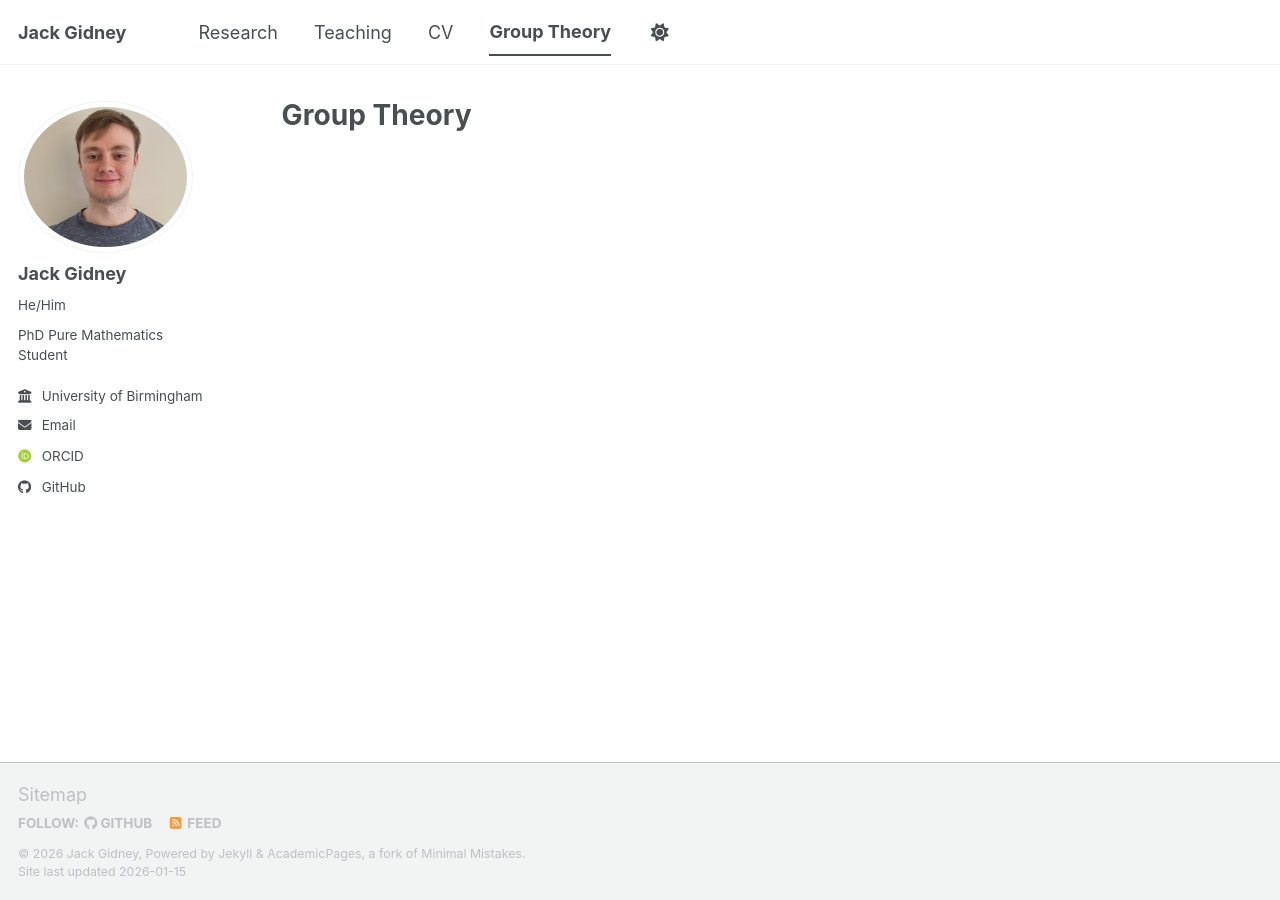
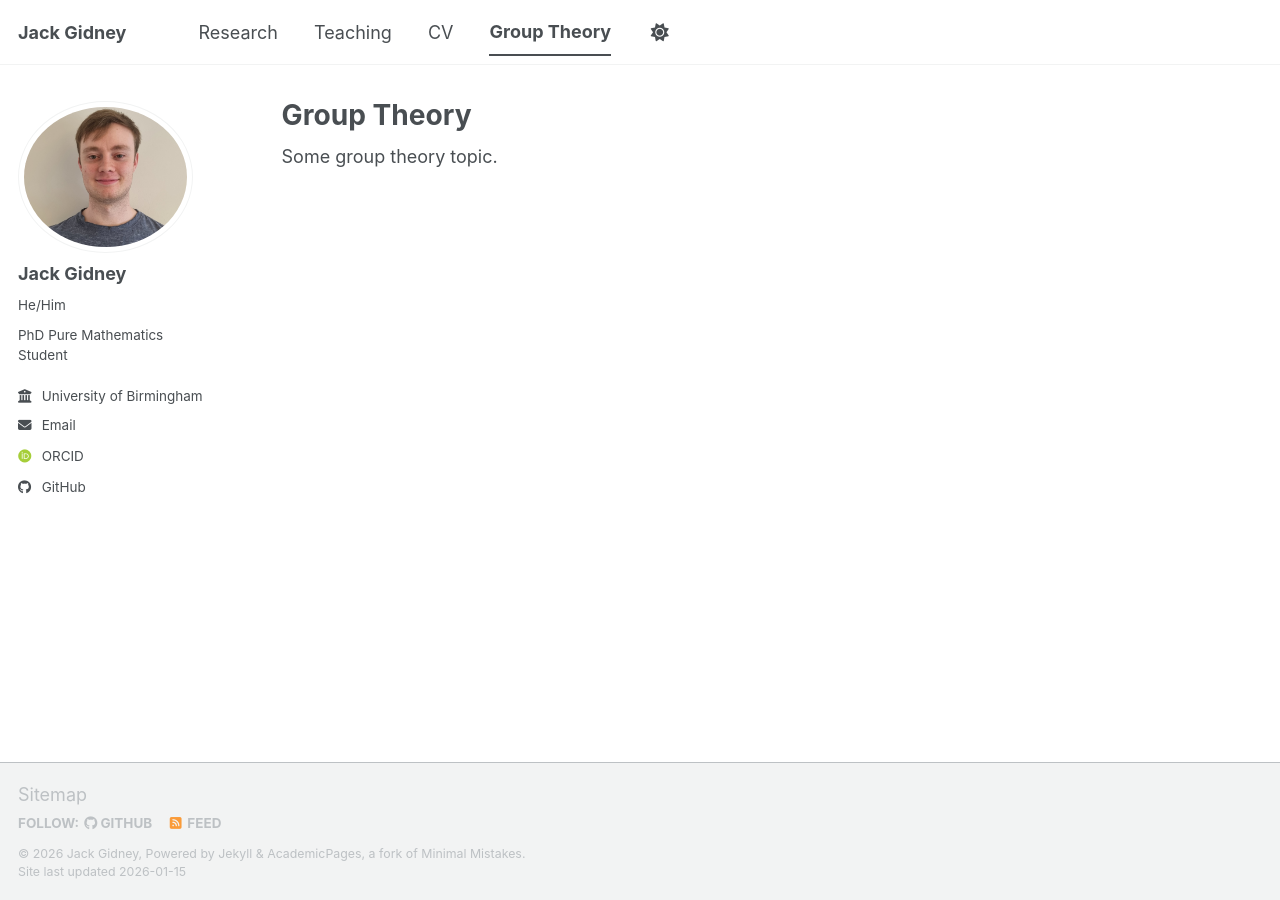
Before and after one commit to jgidney44/jgidney44.github.io, a Jekyll site: the page built from _pages/group_theory.html, in a window 1280 px wide. Built offline with Jekyll 4.4.1, drawn with Linux system fonts in a browser that asks for light colours; some web fonts are replaced; a script bundle is joined from its source files by our own code; library files that are not in the unit come from our copies.

Commit message:
Update group_theory.html

```diff
--- a/_pages/group_theory.html
+++ b/_pages/group_theory.html
@@ -5,8 +5,4 @@ permalink: /group-theory/
 author_profile: true
 ---
 
-{% include base_path %}
-
-{% for post in site.group_theory reversed %}
-  {% include archive-single.html %}
-{% endfor %}
+Some group theory topic.
```
